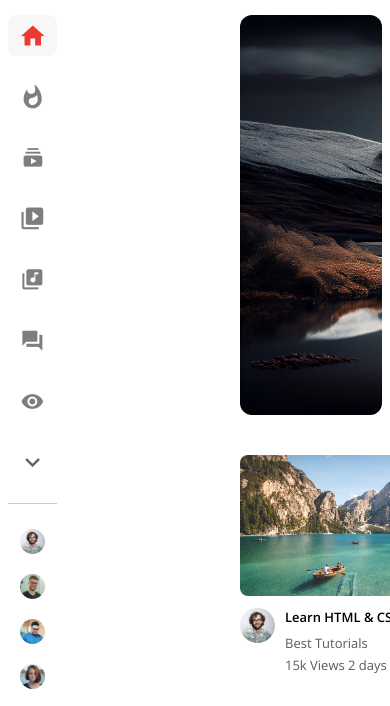
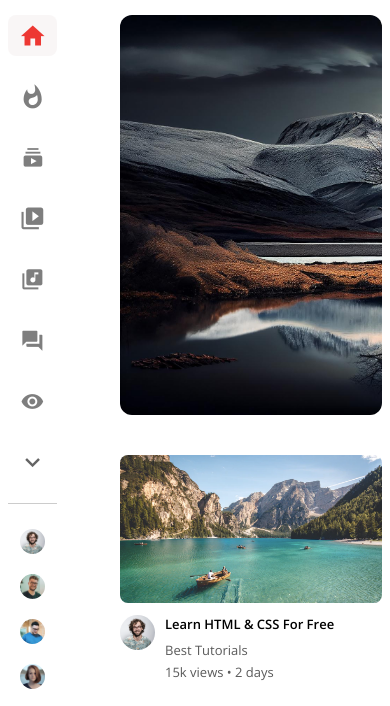
Before and after one commit to manuelbalogun/YouTube-Project, a plain HTML site: page index.html in a window 390 px wide. Both pictures are taken after a click on the picture 32 px from the left and 27 px from the top of the page. Shown: the part 65-771 px from the top of the page. Drawn offline with nearby package versions, Linux system fonts and the light colour scheme.

Commit message:
Made main container width dynamic on menu click

```diff
--- a/app.js
+++ b/app.js
@@ -1,6 +1,8 @@
 var menuIcon = document.querySelector(".menu-icon")
 var sidebar = document.querySelector(".sidebar")
+var container = document.querySelector(".container")
 
 menuIcon.onclick = function () {
   sidebar.classList.toggle("small-sidebar")
+  container.classList.toggle("large-container")
 }
--- a/index.html
+++ b/index.html
@@ -118,7 +118,7 @@
             <div class="vid-info">
               <a href="#">Learn HTML & CSS For Free</a>
               <p>Best Tutorials</p>
-              <p>15k Views 2 days</p>
+              <p>15k views &bull; 2 days</p>
             </div>
           </div>
         </div>
@@ -135,7 +135,7 @@
             <div class="vid-info">
               <a href="#">Learn HTML & CSS For Free</a>
               <p>Best Tutorials</p>
-              <p>15k Views 2 days</p>
+              <p>15k views &bull; 2 days</p>
             </div>
           </div>
         </div>
@@ -152,7 +152,7 @@
             <div class="vid-info">
               <a href="#">Learn HTML & CSS For Free</a>
               <p>Best Tutorials</p>
-              <p>15k Views 2 days</p>
+              <p>15k views &bull; 2 Days</p>
             </div>
           </div>
         </div>
@@ -169,7 +169,7 @@
             <div class="vid-info">
               <a href="#">Learn HTML & CSS For Free</a>
               <p>Best Tutorials</p>
-              <p>15k Views 2 days</p>
+              <p>15k views &bull; 2 days</p>
             </div>
           </div>
         </div>
@@ -186,7 +186,7 @@
             <div class="vid-info">
               <a href="#">Learn HTML & CSS For Free</a>
               <p>Best Tutorials</p>
-              <p>15k Views 2 days</p>
+              <p>15k views &bull; 2 days</p>
             </div>
           </div>
         </div>
@@ -203,7 +203,7 @@
             <div class="vid-info">
               <a href="#">Learn HTML & CSS For Free</a>
               <p>Best Tutorials</p>
-              <p>15k Views 2 days</p>
+              <p>15k views &bull; 2 days</p>
             </div>
           </div>
         </div>
@@ -220,7 +220,7 @@
             <div class="vid-info">
               <a href="#">Learn HTML & CSS For Free</a>
               <p>Best Tutorials</p>
-              <p>15k Views 2 days</p>
+              <p>15k views &bull; 2 days</p>
             </div>
           </div>
         </div>
@@ -237,7 +237,7 @@
             <div class="vid-info">
               <a href="#">Learn HTML & CSS For Free</a>
               <p>Best Tutorials</p>
-              <p>15k Views 2 days</p>
+              <p>15k views &bull; 2 days</p>
             </div>
           </div>
         </div>
@@ -254,7 +254,7 @@
             <div class="vid-info">
               <a href="#">Learn HTML & CSS For Free</a>
               <p>Best Tutorials</p>
-              <p>15k Views 2 days</p>
+              <p>15k views &bull; 2 days</p>
             </div>
           </div>
         </div>
@@ -271,7 +271,7 @@
             <div class="vid-info">
               <a href="#">Learn HTML & CSS For Free</a>
               <p>Best Tutorials</p>
-              <p>15k Views 2 days</p>
+              <p>15k views &bull; 2 days</p>
             </div>
           </div>
         </div>
@@ -288,7 +288,7 @@
             <div class="vid-info">
               <a href="#">Learn HTML & CSS For Free</a>
               <p>Best Tutorials</p>
-              <p>15k Views 2 days</p>
+              <p>15k views &bull; 2 days</p>
             </div>
           </div>
         </div>
@@ -305,7 +305,7 @@
             <div class="vid-info">
               <a href="#">Learn HTML & CSS For Free</a>
               <p>Best Tutorials</p>
-              <p>15k Views 2 days</p>
+              <p>15k views &bull; 2 days</p>
             </div>
           </div>
         </div>
@@ -322,7 +322,7 @@
             <div class="vid-info">
               <a href="#">Learn HTML & CSS For Free</a>
               <p>Best Tutorials</p>
-              <p>15k Views 2 days</p>
+              <p>15k views &bull; 2 days</p>
             </div>
           </div>
         </div>
@@ -339,7 +339,7 @@
             <div class="vid-info">
               <a href="#">Learn HTML & CSS For Free</a>
               <p>Best Tutorials</p>
-              <p>15k Views 2 days</p>
+              <p>15k views &bull; 2 days</p>
             </div>
           </div>
         </div>
@@ -356,7 +356,7 @@
             <div class="vid-info">
               <a href="#">Learn HTML & CSS For Free</a>
               <p>Best Tutorials</p>
-              <p>15k Views 2 days</p>
+              <p>15k views &bull; 2 days</p>
             </div>
           </div>
         </div>
@@ -373,7 +373,7 @@
             <div class="vid-info">
               <a href="#">Learn HTML & CSS For Free</a>
               <p>Best Tutorials</p>
-              <p>15k Views 2 days</p>
+              <p>15k views &bull; 2 days</p>
             </div>
           </div>
         </div>
@@ -390,7 +390,7 @@
             <div class="vid-info">
               <a href="#">Learn HTML & CSS For Free</a>
               <p>Best Tutorials</p>
-              <p>15k Views 2 days</p>
+              <p>15k views &bull; 2 days</p>
             </div>
           </div>
         </div>
@@ -407,7 +407,7 @@
             <div class="vid-info">
               <a href="#">Learn HTML & CSS For Free</a>
               <p>Best Tutorials</p>
-              <p>15k Views 2 days</p>
+              <p>15k views &bull; 2 days</p>
             </div>
           </div>
         </div>
@@ -424,7 +424,7 @@
             <div class="vid-info">
               <a href="#">Learn HTML & CSS For Free</a>
               <p>Best Tutorials</p>
-              <p>15k Views 2 days</p>
+              <p>15k views &bull; 2 days</p>
             </div>
           </div>
         </div>
@@ -441,7 +441,7 @@
             <div class="vid-info">
               <a href="#">Learn HTML & CSS For Free</a>
               <p>Best Tutorials</p>
-              <p>15k Views 2 days</p>
+              <p>15k views &bull; 2 days</p>
             </div>
           </div>
         </div>
@@ -458,7 +458,7 @@
             <div class="vid-info">
               <a href="#">Learn HTML & CSS For Free</a>
               <p>Best Tutorials</p>
-              <p>15k Views 2 days</p>
+              <p>15k views &bull; 2 days</p>
             </div>
           </div>
         </div>
@@ -475,7 +475,7 @@
             <div class="vid-info">
               <a href="#">Learn HTML & CSS For Free</a>
               <p>Best Tutorials</p>
-              <p>15k Views 2 days</p>
+              <p>15k views &bull; 2 days</p>
             </div>
           </div>
         </div>
@@ -492,7 +492,7 @@
             <div class="vid-info">
               <a href="#">Learn HTML & CSS For Free</a>
               <p>Best Tutorials</p>
-              <p>15k Views 2 days</p>
+              <p>15k views &bull; 2 days</p>
             </div>
           </div>
         </div>
@@ -509,7 +509,7 @@
             <div class="vid-info">
               <a href="#">Learn HTML & CSS For Free</a>
               <p>Best Tutorials</p>
-              <p>15k Views 2 days</p>
+              <p>15k views &bull; 2 days</p>
             </div>
           </div>
         </div>
--- a/style.css
+++ b/style.css
@@ -177,6 +177,10 @@ nav {
   width: 100%;
 }
 
+.large-container {
+  padding-left: 120px;
+}
+
 .banner {
   width: 100%;
   height: 400px;
```
